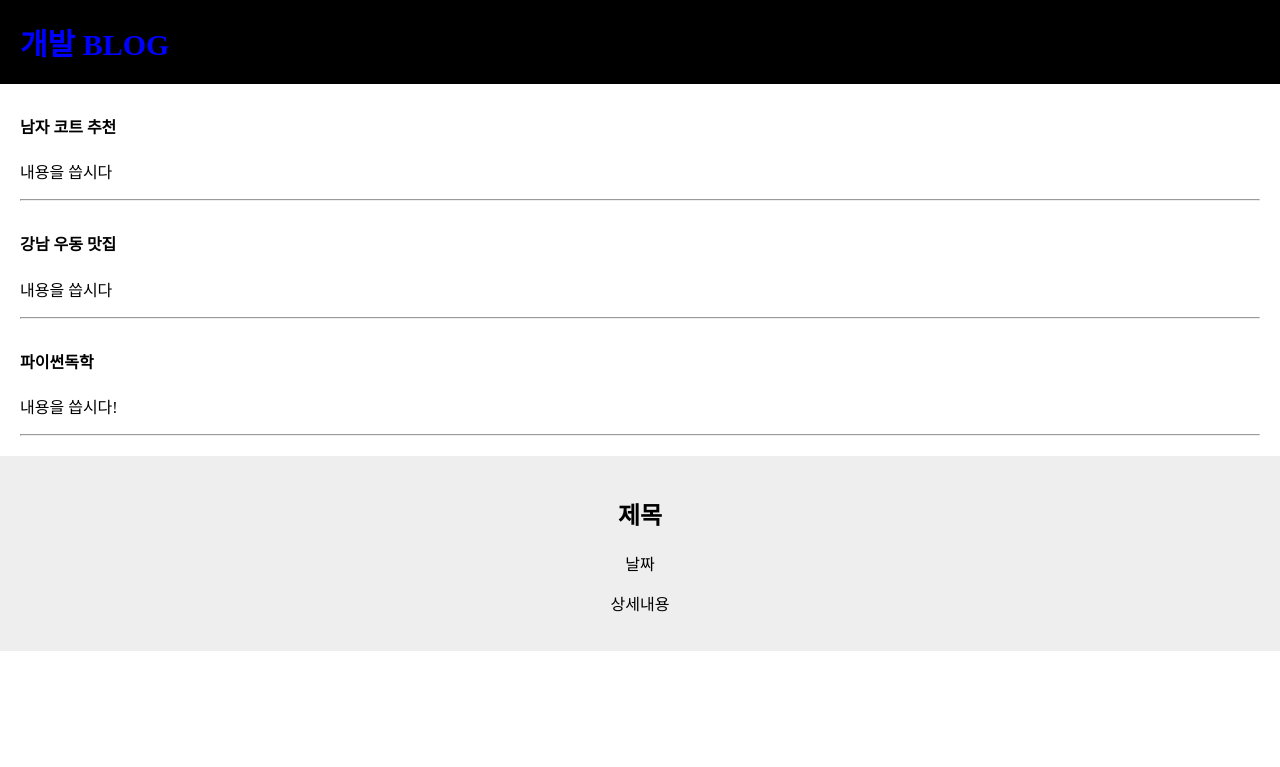
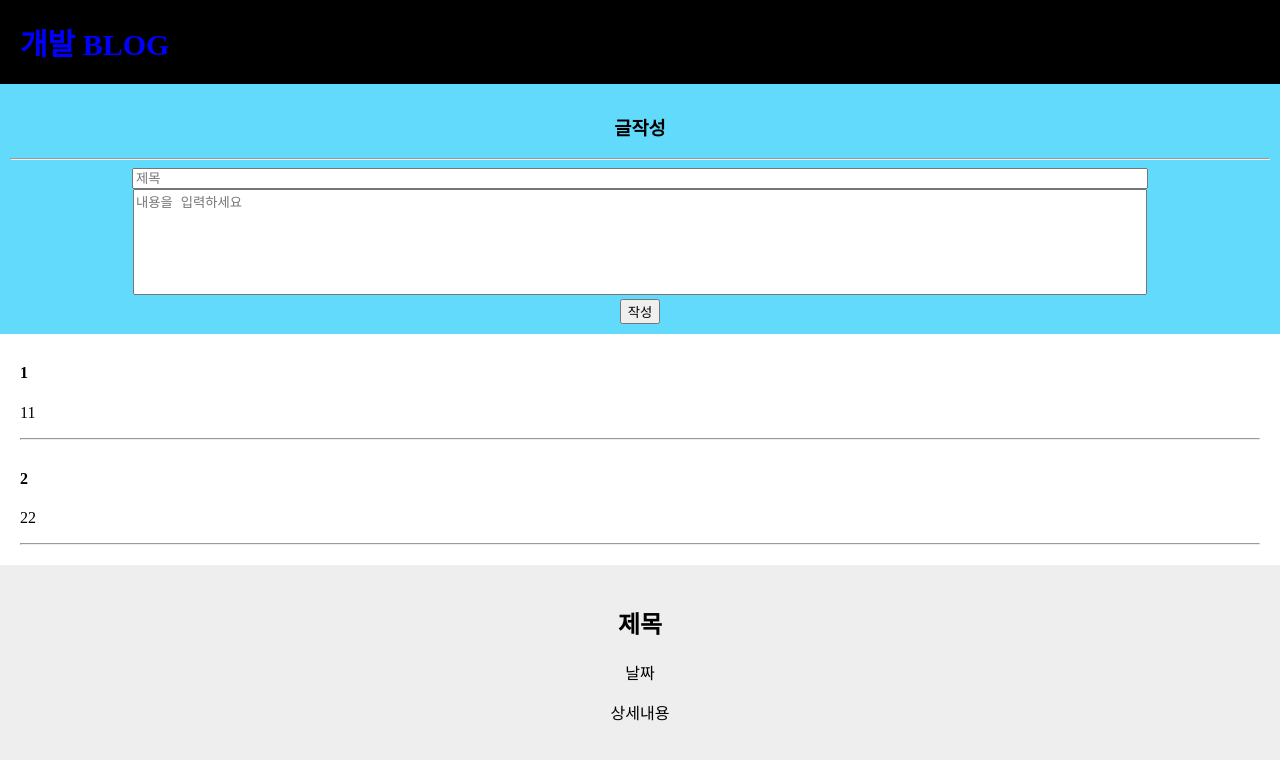
Before and after one commit to kimmina888/ReactBlog, a React (Create React App) app: page / in a window 1280 px wide. Shown: the top 767 px of the page. Built offline with nearby package versions, Linux system fonts and the light colour scheme.

Commit message:
글 작성 기능

```diff
--- a/src/App.css
+++ b/src/App.css
@@ -63,3 +63,18 @@ body{
     transform: rotate(360deg);
   }
 }
+
+
+.box{
+  background-color: #61dafb;
+  padding: 10px;
+}
+
+input{
+  width: 80%;
+}
+textarea{
+  width: 80%;
+  height: 100px;
+  resize: none;
+}
--- a/src/App.js
+++ b/src/App.js
@@ -1,39 +1,77 @@
-import React, {useState} from 'react';
+import React, { useState } from 'react';
 import logo from './logo.svg';
 import './App.css';
 import Modal from './Modal';
 
 function App() {
+  let contents = ``;
 
-  let [글제목,글제목변경] = useState(['남자 코트 추천', '강남 우동 맛집', '파이썬독학']);
+  let [글제목, 글제목변경] = useState(['남자 코트 추천', '강남 우동 맛집', '파이썬독학']);
   let posts = '집에 가고 싶다';
+
+  const [inputs, setInputs] = useState({ title: '', text: '' });
+  const { title, content } = inputs;
+  const [postList, setPostList]=useState([{title:'1',content:'11'},{title:'2',content:'22'}]);
+
+  const WritePostF = (e) => {
+    alert(title + ' : ' + content);
+    postList.push({...inputs});
+    //alert(postList[0].title);
+    setInputs({
+      title: '',
+      content: ''
+    });
+  };
+
+  const ChangeData = (e) => {
+
+    const newInputs = {
+      ...inputs,
+      [e.target.name]: e.target.value
+    };
+    setInputs(newInputs);
+  };
+
   return (
     <div className="App">
       <div className="black-nav">
-          <div style ={{color : 'blue', fontSize : '30px'}}>개발 BLOG</div>
-      </div>
-      <div className="list">
-        <h4> { 글제목[0] } </h4>
-        <p>내용을 씁시다</p>
-        <hr/>
-      </div>
-      <div className="list">
-        <h4> { 글제목[1] } </h4>
-        <p>내용을 씁시다</p>
-        <hr/>
-      </div>
-      <div className="list">
-        <h4> { 글제목[2] } </h4>
-        <p>내용을 씁시다!</p>
-        <hr/>
+        <div style={{ color: 'blue', fontSize: '30px' }}>개발 BLOG</div>
       </div>
 
-      <Modal />
+      <div className='box'>
+        <h3>글작성</h3>
+        <hr />
+        <input placeholder='제목' name='title' value={title} onChange={ChangeData} /><br />
+        <textarea placeholder='내용을 입력하세요' name="content" value={content} onChange={ChangeData} />
+        <br />
+        <button onClick={WritePostF}>작성</button>
+      </div>
 
+      <div>
+        {
+          postList.map(element=>
+            <div>
+              <Post title={element.title} content={element.content}/>
+            </div>
+            )
+        }
+      </div>
+
+      <Modal/>
       <img src={logo} />
       <h4>{posts}</h4>
     </div>
   );
 }
 
+function Post(props) {
+  return (
+    <div className="list">
+      <h4> {props.title} </h4>
+      <p>{props.content}</p>
+      <hr />
+    </div>
+  )
+}
+
 export default App;
```
Also changed, not shown: src/WritePost.js (added, +35 -0 lines).
